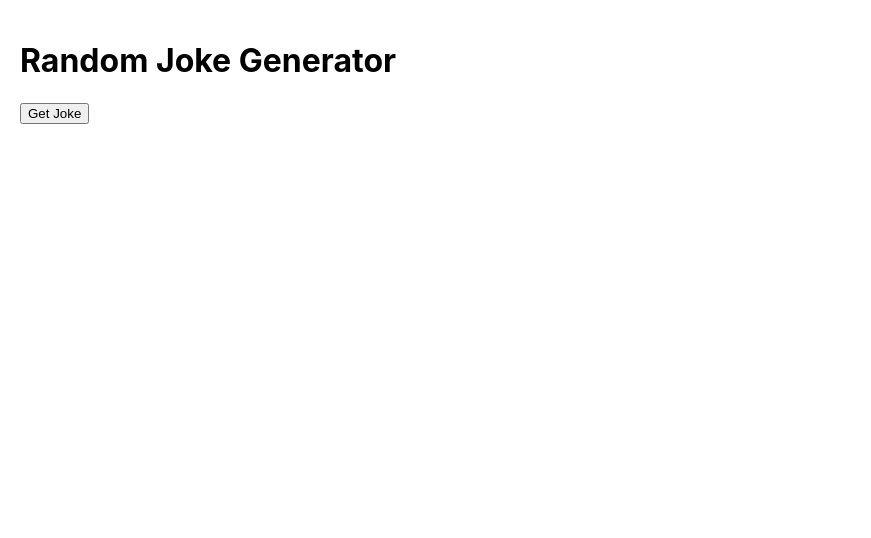
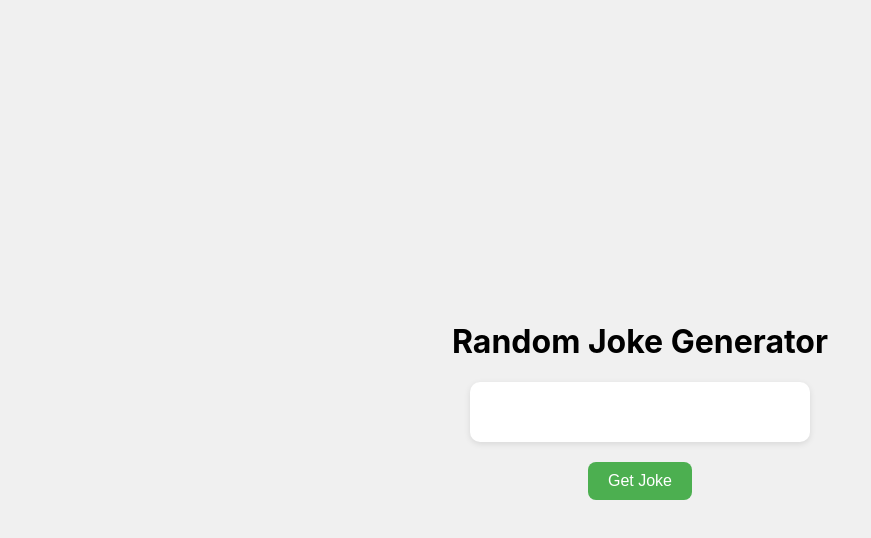
Before and after one commit to mstaniadzumba/joke-app, a React (Create React App) app in the folder Tania_GitHub/joke-app/frontend/: page / in a window 1280 px wide. Shown: the top 538 px of the page, without its empty margins (0-871 px from the left). Built offline with nearby package versions, Linux system fonts and the light colour scheme; no server answers.

Commit message:
add basic styling for app layout, background and button

```diff
--- a/Tania_GitHub/joke-app/frontend/src/App.css
+++ b/Tania_GitHub/joke-app/frontend/src/App.css
@@ -1,38 +1,35 @@
-.App {
-  text-align: center;
+.app {
+  display: flex;
+  flex-direction: column;
+  justify-content: center;
+  align-items: center;
+  height: 100vh;
+  background-color: #f0f0f0;
 }
 
-.App-logo {
-  height: 40vmin;
-  pointer-events: none;
+.joke-box{
+  background: white;
+  padding: 20px;
+  margin-bottom: 20px;
+  border-radius: 10px;
+  box-shadow: 0px 2px 6px rgba(0,0,0,0.1);
+  min-width: 300px;
+  text-align: center;
+  font-size: 20px;
+
 }
 
-@media (prefers-reduced-motion: no-preference) {
-  .App-logo {
-    animation: App-logo-spin infinite 20s linear;
-  }
+.joke-button {
+  padding: 10px 20px;
+  font-size: 16px;
+  border: none;
+  border-radius: 8px;
+  cursor: pointer;
+  background-color: #4caf50; /* green */
+  color: white;
+  transition: background-color 0.2s ease;
 }
 
-.App-header {
-  background-color: #282c34;
-  min-height: 100vh;
-  display: flex;
-  flex-direction: column;
-  align-items: center;
-  justify-content: center;
-  font-size: calc(10px + 2vmin);
-  color: white;
+.joke-button:hover {
+  background-color: #45a049; /* darker green on hover */
 }
-
-.App-link {
-  color: #61dafb;
-}
-
-@keyframes App-logo-spin {
-  from {
-    transform: rotate(0deg);
-  }
-  to {
-    transform: rotate(360deg);
-  }
-}
--- a/Tania_GitHub/joke-app/frontend/src/App.js
+++ b/Tania_GitHub/joke-app/frontend/src/App.js
@@ -1,4 +1,5 @@
 import React, { useState, useEffect } from 'react';
+import './App.css';
 
 function App() {
   const [joke, setJoke] = useState('');
@@ -14,10 +15,14 @@ function App() {
   }, []);
 
   return (
-    <div style={{ padding: '20px' }}>
+    <div className="app">
       <h1>Random Joke Generator</h1>
-      <button onClick={fetchJoke}>Get Joke</button>
-      <p>{joke}</p>
+      <div className="joke-box">
+        <p>{joke}</p>
+      </div>
+      <button className="joke-button" onClick={fetchJoke}>
+        Get Joke
+      </button>
     </div>
   );
 }
```
